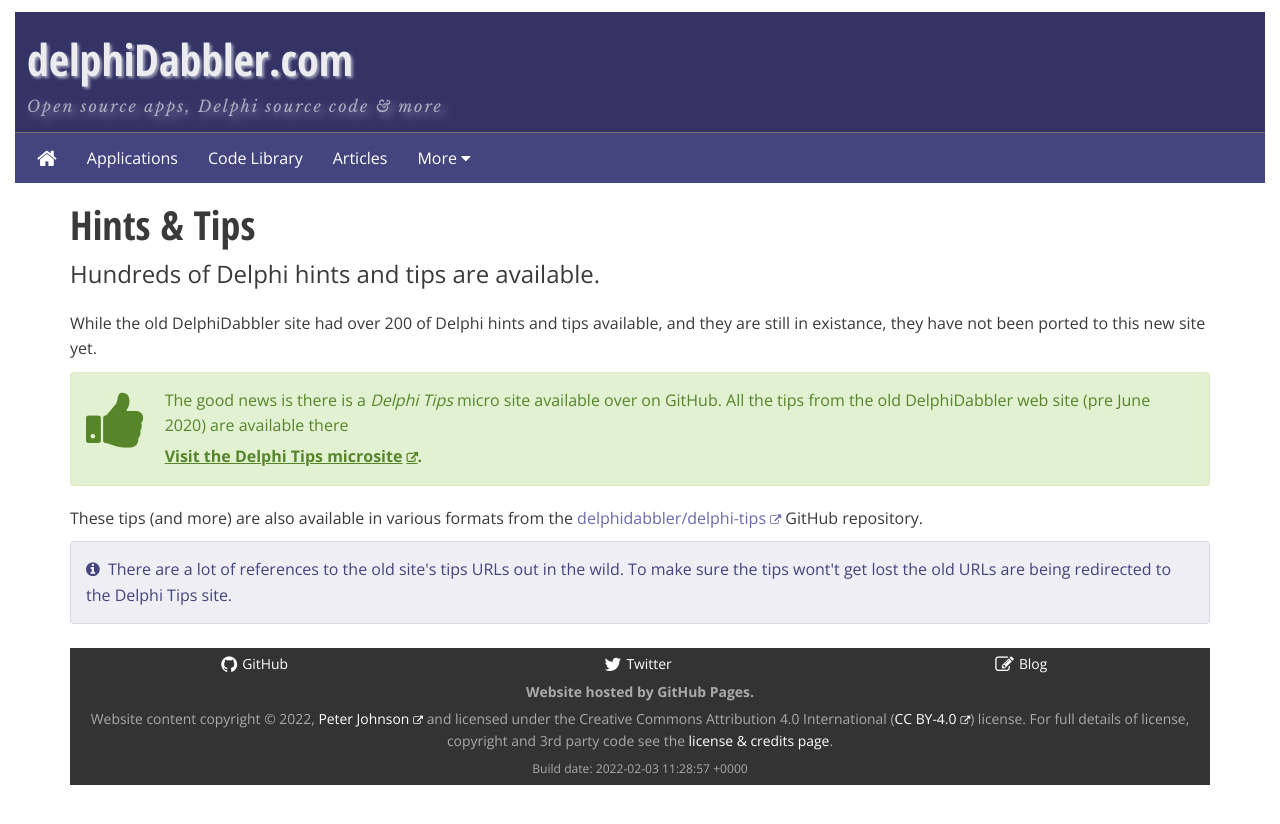
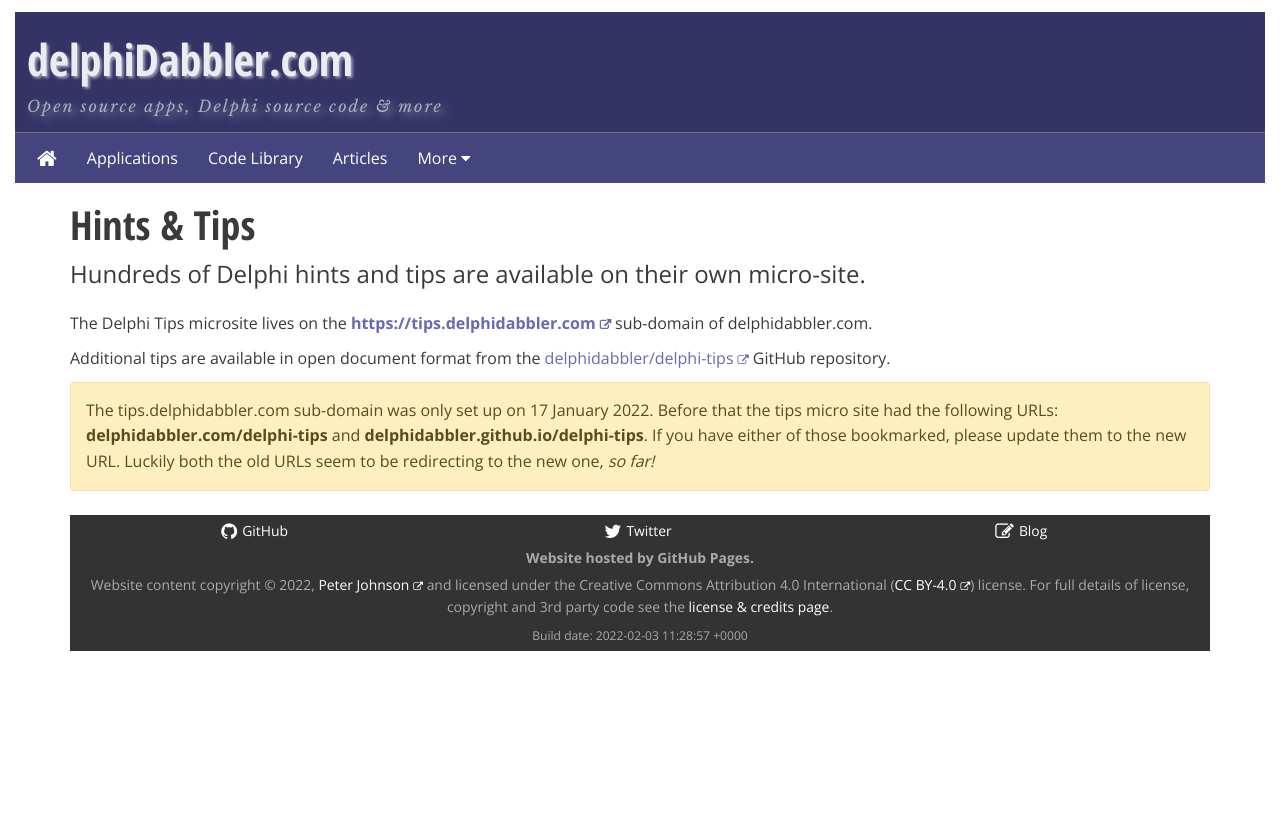
Before and after one commit to delphidabbler/delphidabbler.github.io, a Jekyll site: the page built from tips.html, in a window 1280 px wide. Shown: the top 824 px of the page. Built offline with Jekyll 4.4.1, drawn with Linux system fonts in a browser that asks for light colours; nearby versions of some CDN libraries; comment, search, counter and statistics services are not loaded.

Commit message:
Update tips.html
Changed following introduction of tips.delphidabbler.com subdomain
for tips microsite.

```diff
--- a/tips.html
+++ b/tips.html
@@ -7,24 +7,21 @@
 <h1 roll="heading">{{page.title | escape}}</h1>
 
 <p class="lead">
-  Hundreds of Delphi hints and tips are available.
+  Hundreds of Delphi hints and tips are available on their own micro-site.
 </p>
 
-<p>While the old DelphiDabbler site had over 200 of Delphi hints and tips available, and they are still in existance, they have not been ported to this new site yet.
+<p>
+  The Delphi Tips microsite lives on the <strong><a href="https://tips.delphidabbler.com">https://tips.delphidabbler.com</a></strong> sub-domain of delphidabbler.com.
 </p>
-
-<div class="alert alert-success">
-  <i class="fa fa-thumbs-up fa-pull-left fa-4x"></i>
-  <p>The good news is there is a <em>Delphi Tips</em> micro site available over on GitHub. All the tips from the old DelphiDabbler web site (pre June 2020) are available there</p>
-  <p class="strong"><a href="https://delphidabbler.github.io/delphi-tips/">Visit the Delphi Tips microsite</a>.</p>
-</div>
 
 <aside>
   <p>
-    These tips (and more) are also available in various formats from the <a href="https://github.com/delphidabbler/delphi-tips">delphidabbler/delphi-tips</a> GitHub repository.
+    Additional tips are available in open document format from the <a href="https://github.com/delphidabbler/delphi-tips">delphidabbler/delphi-tips</a> GitHub repository.
   </p>
 </aside>
 
-<p class="alert alert-info glyph">
-  There are a lot of references to the old site's tips URLs out in the wild. To make sure the tips wont't get lost the old URLs are being redirected to the Delphi Tips site.
-</p>
+<aside>
+  <p class="alert alert-warning">
+    The tips.delphidabbler.com sub-domain was only set up on 17 January 2022. Before that the tips micro site had the following URLs: <strong>delphidabbler.com/delphi-tips</strong> and <strong>delphidabbler.github.io/delphi-tips</strong>. If you have either of those bookmarked, please update them to the new URL. Luckily both the old URLs seem to be redirecting to the new one, <em>so far!</em>
+  </p>
+</aside>
```
